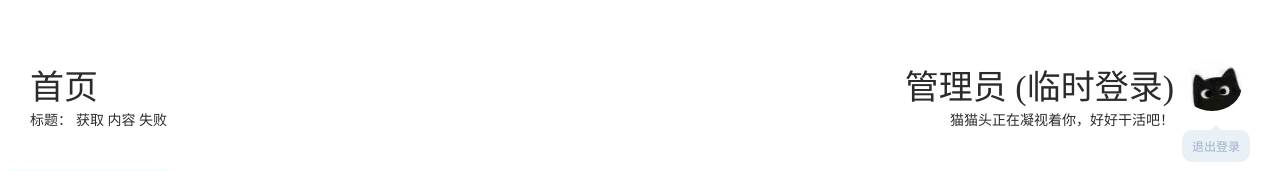
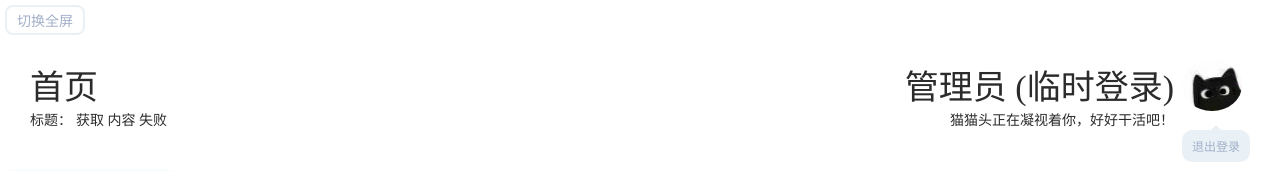
Before and after one commit to nkdns/PF-MCDR-WebUI, a FastAPI app: page /index in a window 1280 px wide. Shown: the top 171 px of the page. Run offline with FastAPI, Linux system fonts and the light colour scheme; the visitor is signed in with stand-in values (Sample User, id 1); data that the repository does not hold is empty; some libraries are stand-ins or nearby versions.

Commit message:
add full screen function

```diff
--- a/src/guguweb/css/index.css
+++ b/src/guguweb/css/index.css
@@ -3,6 +3,27 @@
     margin: 0;
     color: #2b2b2b;
     font-weight: 500;
+}
+
+#index #full-screen {
+    height: 30px;
+    width: 80px;
+    box-sizing: border-box;
+    padding: 3px 10px;
+    border-radius: 8px;
+    background-color: #fff;
+    color: #a1afc9;
+    border: 2px solid #e9f1f6;
+    cursor: pointer;
+    font-size: 14px;
+    transition: 0.2s all;
+    position: fixed;
+    left: 5px;
+    top: 5px;
+}
+
+#index #full-screen:hover {
+    transform: scale(0.95);
 }
 
 #index #bg {
--- a/src/guguweb/templates/index.html
+++ b/src/guguweb/templates/index.html
@@ -14,7 +14,7 @@
         <img id="bg-img" src="src/bg.png" alt="背景图">
         <a id="bg-title" href="https://api.paugram.com/wallpaper" target="_blank">《变态王子与不笑猫》</a>
     </div>
-    <!-- <div id="login-info"></div> -->
+    <div id="full-screen" onclick="fullScreen()">切换全屏</div>
     <div class="nav">
         <div class="nav-left">
             <h2 class="nav-title">首页</h2>
```
